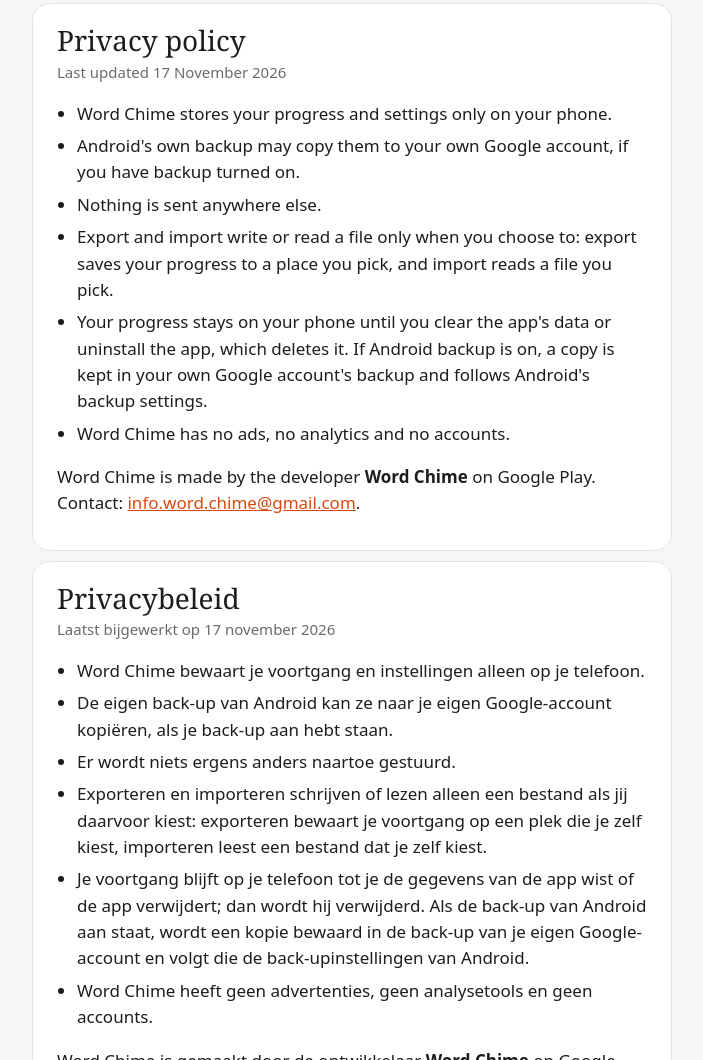
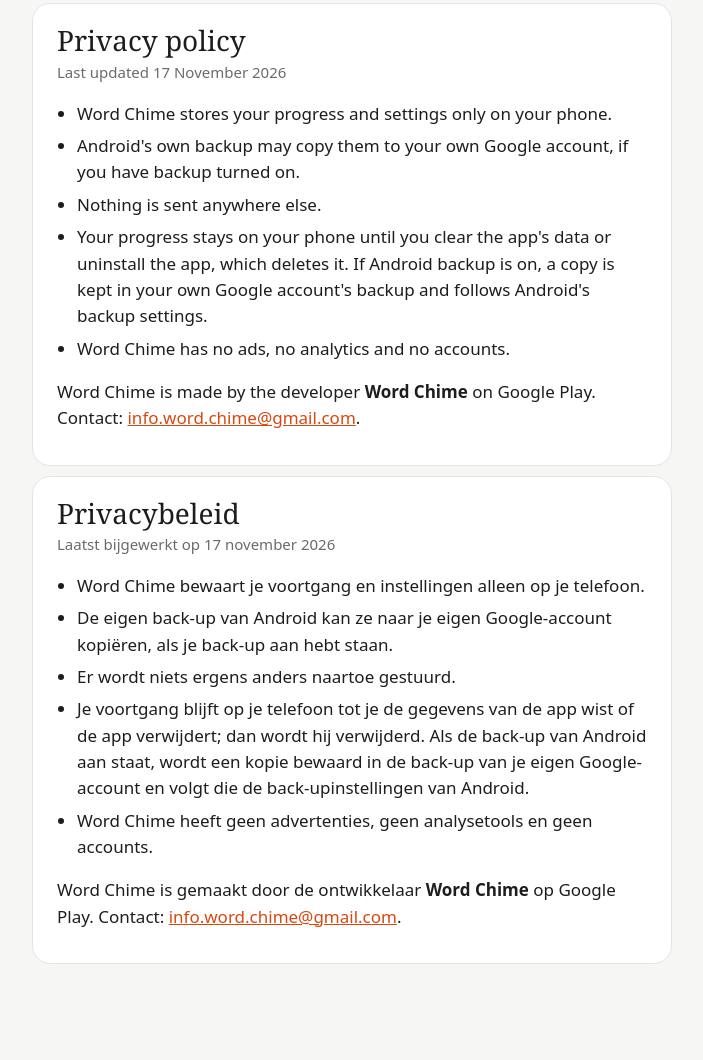
Before and after one commit to i-trenchevski/wordchime, a plain HTML site: page privacy.html in a window 1280 px wide. Shown: the part 129-1189 px from the top of the page, without its empty margins (288-991 px from the left). After the commit the page ends 1151 px from the top, so only its background shows below. Drawn offline with Linux system fonts and the light colour scheme.

Commit message:
privacy: no more export and import (Word Chime 2.0)

```diff
--- a/privacy.html
+++ b/privacy.html
@@ -61,8 +61,6 @@
       <li>Word Chime stores your progress and settings only on your phone.</li>
       <li>Android's own backup may copy them to your own Google account, if you have backup turned on.</li>
       <li>Nothing is sent anywhere else.</li>
-      <li>Export and import write or read a file only when you choose to: export saves your progress to a place you
-        pick, and import reads a file you pick.</li>
       <li>Your progress stays on your phone until you clear the app's data or uninstall the app, which deletes it. If
         Android backup is on, a copy is kept in your own Google account's backup and follows Android's backup
         settings.</li>
@@ -79,8 +77,6 @@
       <li>Word Chime bewaart je voortgang en instellingen alleen op je telefoon.</li>
       <li>De eigen back-up van Android kan ze naar je eigen Google-account kopiëren, als je back-up aan hebt staan.</li>
       <li>Er wordt niets ergens anders naartoe gestuurd.</li>
-      <li>Exporteren en importeren schrijven of lezen alleen een bestand als jij daarvoor kiest: exporteren bewaart je
-        voortgang op een plek die je zelf kiest, importeren leest een bestand dat je zelf kiest.</li>
       <li>Je voortgang blijft op je telefoon tot je de gegevens van de app wist of de app verwijdert; dan wordt hij
         verwijderd. Als de back-up van Android aan staat, wordt een kopie bewaard in de back-up van je eigen
         Google-account en volgt die de back-upinstellingen van Android.</li>
```
